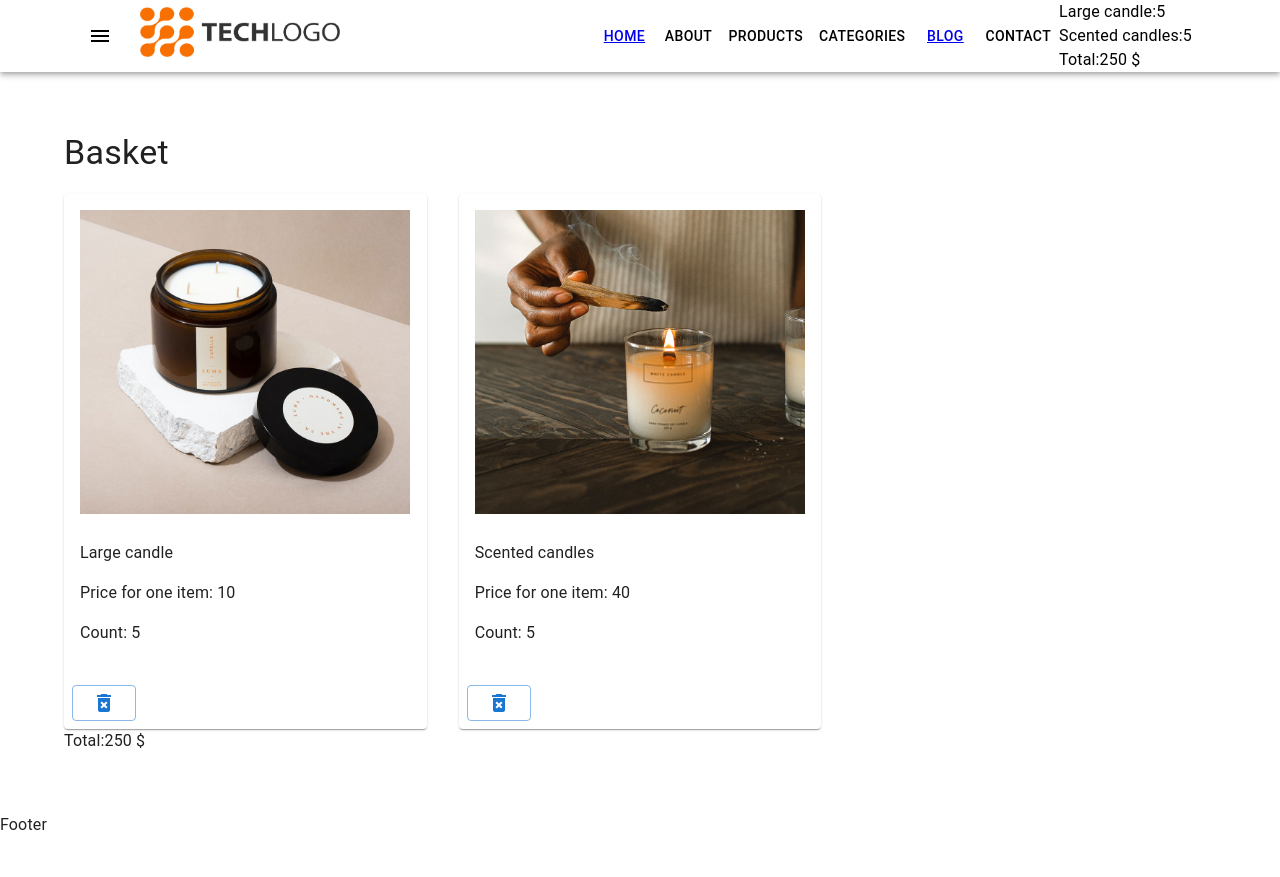
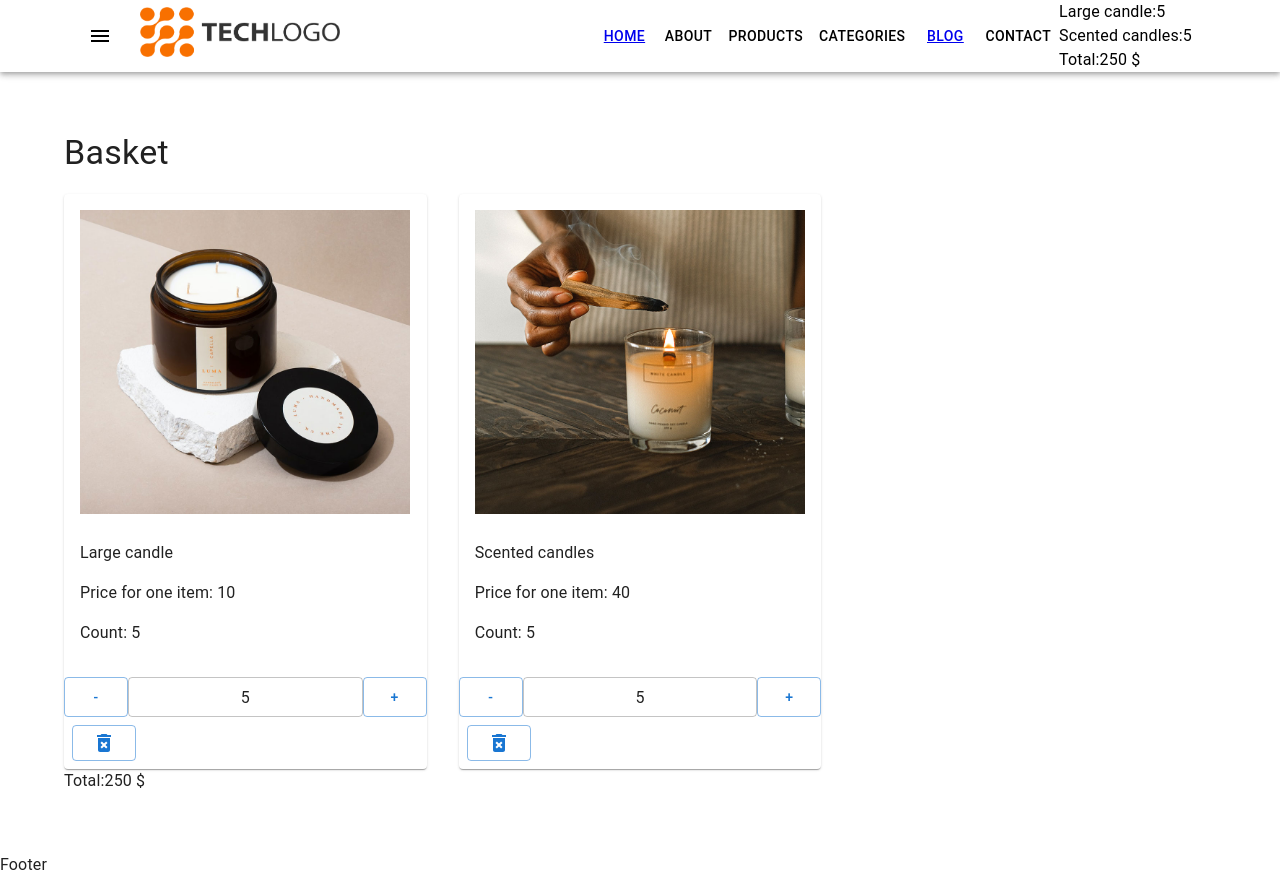
Before and after one commit to Timo-unic/spa-shop-app, a React (Create React App) app: page /blog in a window 1280 px wide. Before the commit the page ends 837 px from the top, so only its background shows below. Built offline with nearby package versions, Linux system fonts and the light colour scheme.

Commit message:
add Quantity and functional in a Basket

```diff
--- a/src/components/CartProductList/CartProductList.tsx
+++ b/src/components/CartProductList/CartProductList.tsx
@@ -9,6 +9,7 @@ type Props = {
         [id: number]: Product
     }
     removeProductFromCart?: (id: number) => void
+    changeProductQuantity?: (id: number, count: number) => void
     CartItem?: any
 }
 
@@ -16,6 +17,7 @@ const CartProductList = ({
     productsInCart,
     productsObject = getProductsObject(productsArray),
     removeProductFromCart,
+    changeProductQuantity,
     CartItem = CartProductListItem,
 }: Props) => {
     return (
@@ -26,6 +28,7 @@ const CartProductList = ({
                     product={productsObject[parseInt(productId)]}
                     productCount={productsInCart[parseInt(productId)]}
                     removeProductFromCart={removeProductFromCart}
+                    changeProductQuantity={changeProductQuantity}
                 />
             ))}
         </>
--- a/src/components/CartProductList/CartProductListItemExtended.tsx
+++ b/src/components/CartProductList/CartProductListItemExtended.tsx
@@ -1,17 +1,20 @@
 import { Button, Card, CardActions, CardContent, Grid } from '@mui/material'
 import { Product } from 'utils/productsArray'
 import DeleteForeverIcon from '@mui/icons-material/DeleteForever'
+import Quantity from 'components/Quantity/Quantity'
 
 type Props = {
     productCount: number
     product: Product
     removeProductFromCart: (id: number) => void
+    changeProductQuantity: (id: number, count: number) => void
 }
 
 const CartProductListItemExtended = ({
     product,
     productCount,
     removeProductFromCart,
+    changeProductQuantity,
 }: Props) => {
     return (
         <Grid item xs={12} sm={4}>
@@ -24,6 +27,21 @@ const CartProductListItemExtended = ({
                     <p>Price for one item: {product.price}</p>
                     <p>Count: {productCount}</p>
                 </CardContent>
+                <Quantity
+                    count={productCount}
+                    onDecrement={() =>
+                        productCount <= 1
+                            ? removeProductFromCart(product.id)
+                            : changeProductQuantity(
+                                  product.id,
+                                  productCount - 1
+                              )
+                    }
+                    onIncrement={() =>
+                        changeProductQuantity(product.id, productCount + 1)
+                    }
+                    // minCount={0}
+                />
                 <CardActions>
                     <Button
                         variant="outlined"
--- a/src/components/ProductsList/ProductsListItem.tsx
+++ b/src/components/ProductsList/ProductsListItem.tsx
@@ -1,12 +1,7 @@
-import {
-    Button,
-    Card,
-    CardActions,
-    CardContent,
-    TextField,
-} from '@mui/material'
+import { Button, Card, CardActions, CardContent } from '@mui/material'
 import './ProductsListItem.scss'
 import { useState } from 'react'
+import Quantity from 'components/Quantity/Quantity'
 
 type Props = {
     id: number
@@ -53,23 +48,11 @@ const ProductsListItem = ({
                 <div className="product-describtion">{describtion}</div>
                 <div className="product-features">Pack: {features}</div>
                 <div className="product-categories">{categories}</div>
-                <div className="product-quantity">
-                    <Button
-                        variant="outlined"
-                        onClick={() => onDecrement()}
-                        disabled={count <= 0}
-                    >
-                        -
-                    </Button>
-                    <TextField size="small" value={count} />
-                    <Button
-                        variant="outlined"
-                        onClick={() => onIncrement()}
-                        disabled={count >= 10}
-                    >
-                        +
-                    </Button>
-                </div>
+                <Quantity
+                    count={count}
+                    onDecrement={onDecrement}
+                    onIncrement={onIncrement}
+                />
             </CardContent>
             <CardActions className="product-btn-wrap">
                 <Button
--- /dev/null
+++ b/src/components/Quantity/Quantity.tsx
@@ -0,0 +1,33 @@
+import { Button, TextField } from '@mui/material'
+
+type Props = {
+    onDecrement: () => void
+    onIncrement: () => void
+    count: number
+    minCount?: number
+}
+
+const Quantity = ({ count, onDecrement, onIncrement, minCount = 0 }: Props) => {
+    console.log(count)
+    return (
+        <div className="product-quantity">
+            <Button
+                variant="outlined"
+                onClick={() => onDecrement()}
+                disabled={count <= minCount}
+            >
+                -
+            </Button>
+            <TextField size="small" value={count} />
+            <Button
+                variant="outlined"
+                onClick={() => onIncrement()}
+                disabled={count >= 10}
+            >
+                +
+            </Button>
+        </div>
+    )
+}
+
+export default Quantity
--- a/src/container/App/App.tsx
+++ b/src/container/App/App.tsx
@@ -32,6 +32,13 @@ const App = (props: Props) => {
         setProductsInCart((prevState) => omit(prevState, [id]))
     }
 
+    const changeProductQuantity = (id: number, count: number) => {
+        setProductsInCart((prevState) => ({
+            ...prevState,
+            [id]: count,
+        }))
+    }
+
     return (
         <StyledEngineProvider injectFirst>
             <CssBaseline />
@@ -48,6 +55,7 @@ const App = (props: Props) => {
                             <Blog
                                 productsInCart={productsInCart}
                                 removeProductFromCart={removeProductFromCart}
+                                changeProductQuantity={changeProductQuantity}
                             />
                         }
                     />
--- a/src/pages/Blog/Blog.tsx
+++ b/src/pages/Blog/Blog.tsx
@@ -8,9 +8,14 @@ type Props = {
         [id: number]: number
     }
     removeProductFromCart: (id: number) => void
+    changeProductQuantity: (id: number, count: number) => void
 }
 
-const Blog = ({ productsInCart, removeProductFromCart }: Props) => {
+const Blog = ({
+    productsInCart,
+    removeProductFromCart,
+    changeProductQuantity,
+}: Props) => {
     return (
         <div>
             <Typography
@@ -25,6 +30,7 @@ const Blog = ({ productsInCart, removeProductFromCart }: Props) => {
                     removeProductFromCart={removeProductFromCart}
                     productsInCart={productsInCart}
                     CartItem={CartProductListItemExtended}
+                    changeProductQuantity={changeProductQuantity}
                 />
             </Grid>
 
```
